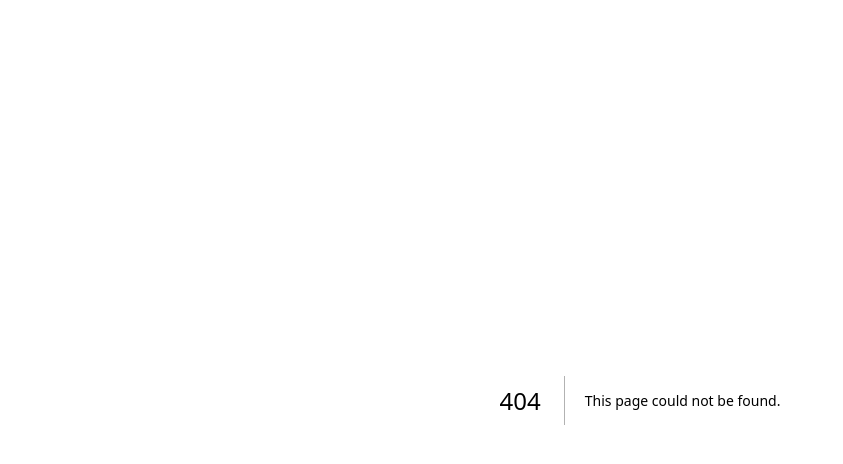
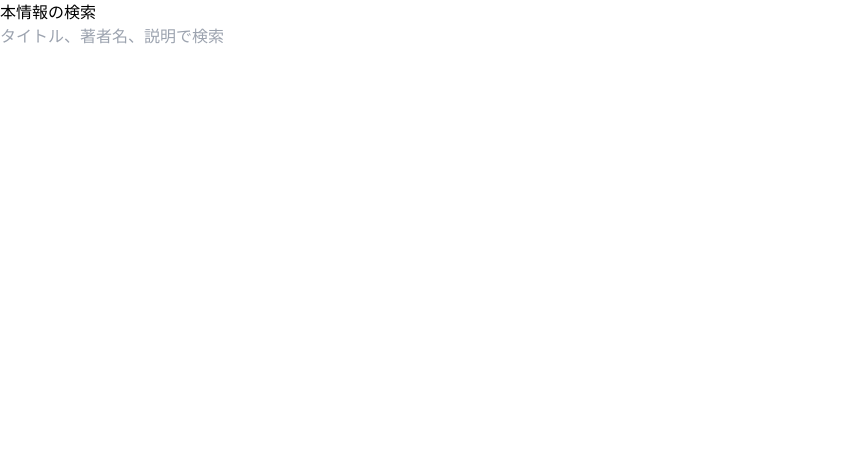
Before and after one commit to irohasuko/NextLibrary, a Next.js app: page /book/search in a window 1280 px wide. Before the commit this address had no page. Shown: the top 464 px of the page, without its empty margins (0-843 px from the left). Built offline with nearby package versions, Linux system fonts and the light colour scheme.

Commit message:
検索ページの作成

```diff
--- /dev/null
+++ b/app/book/search/page.js
@@ -0,0 +1,62 @@
+"use client";
+
+import { useState } from "react";
+import Link from "next/link";
+
+const SearchBooks = () => {
+  const [word, setWord] = useState("");
+  const [searchedBooks, setSerchedBooks] = useState([]);
+
+  const handleChange = async (e) => {
+    setWord(e.target.value);
+    try {
+      const response = await fetch(
+        `${process.env.NEXT_PUBLIC_API_URL}/api/book/search`,
+        {
+          method: "POST",
+          headers: {
+            Accept: "application/json",
+            "Content-Type": "application/json",
+          },
+          body: JSON.stringify({
+            target: word,
+          }),
+        }
+      );
+      const jsonData = await response.json();
+      console.log(jsonData);
+      setSerchedBooks(jsonData.searchedBooks);
+    } catch (e) {
+      console.log(e);
+    }
+  };
+
+  return (
+    <div>
+      <h1>本情報の検索</h1>
+      <input
+        value={word}
+        onChange={handleChange}
+        type="text"
+        name="isbn"
+        placeholder="タイトル、著者名、説明で検索"
+        required
+      />
+      {searchedBooks.map((book) => (
+        <Link
+          href={`${process.env.NEXT_PUBLIC_API_URL}/book/detail/${book._id}`}
+          key={book._id}
+        >
+          <img src={book.img_path} width={100} height={200} />
+          <h2>{book.title}</h2>
+          <h3>{book.authors}</h3>
+          <h3>{book.isbn}</h3>
+          <p>{book.description.substring(0, 80) + "........"}</p>
+          <br />
+        </Link>
+      ))}
+    </div>
+  );
+};
+
+export default SearchBooks;
```
